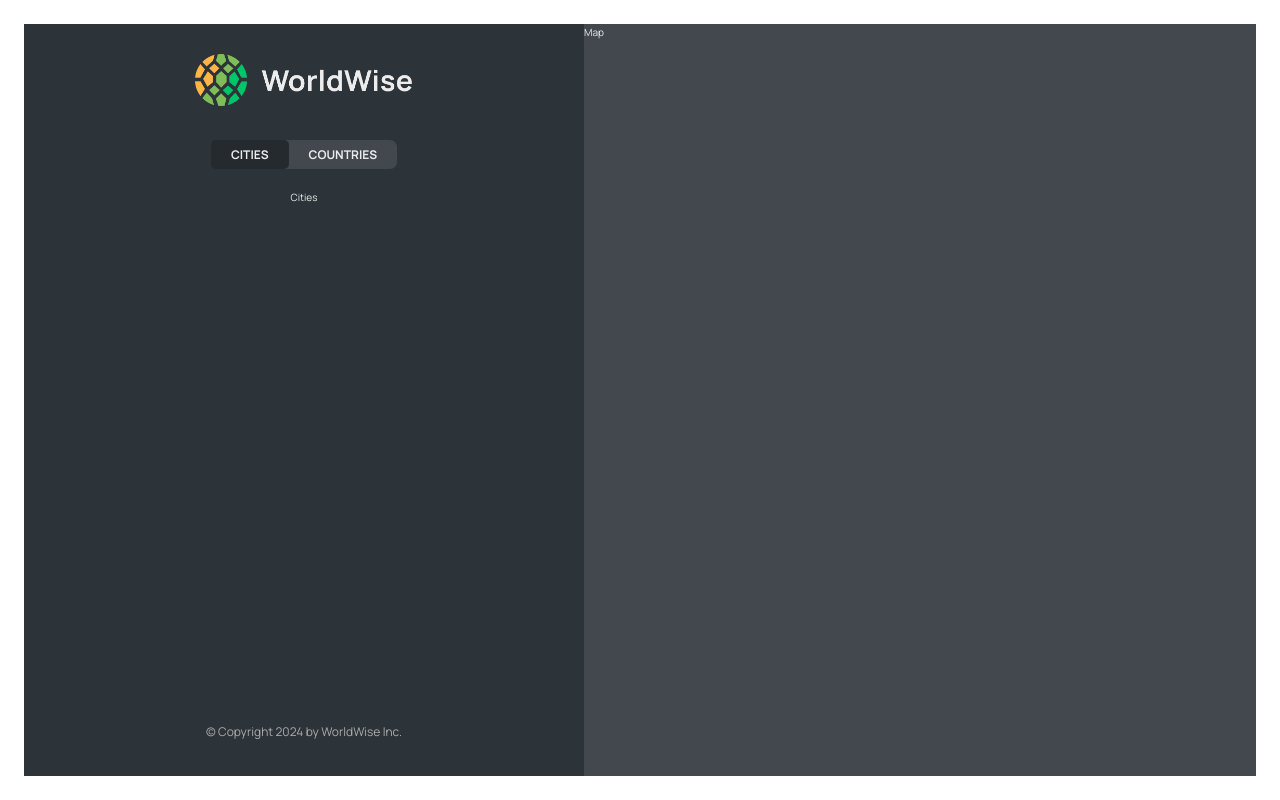
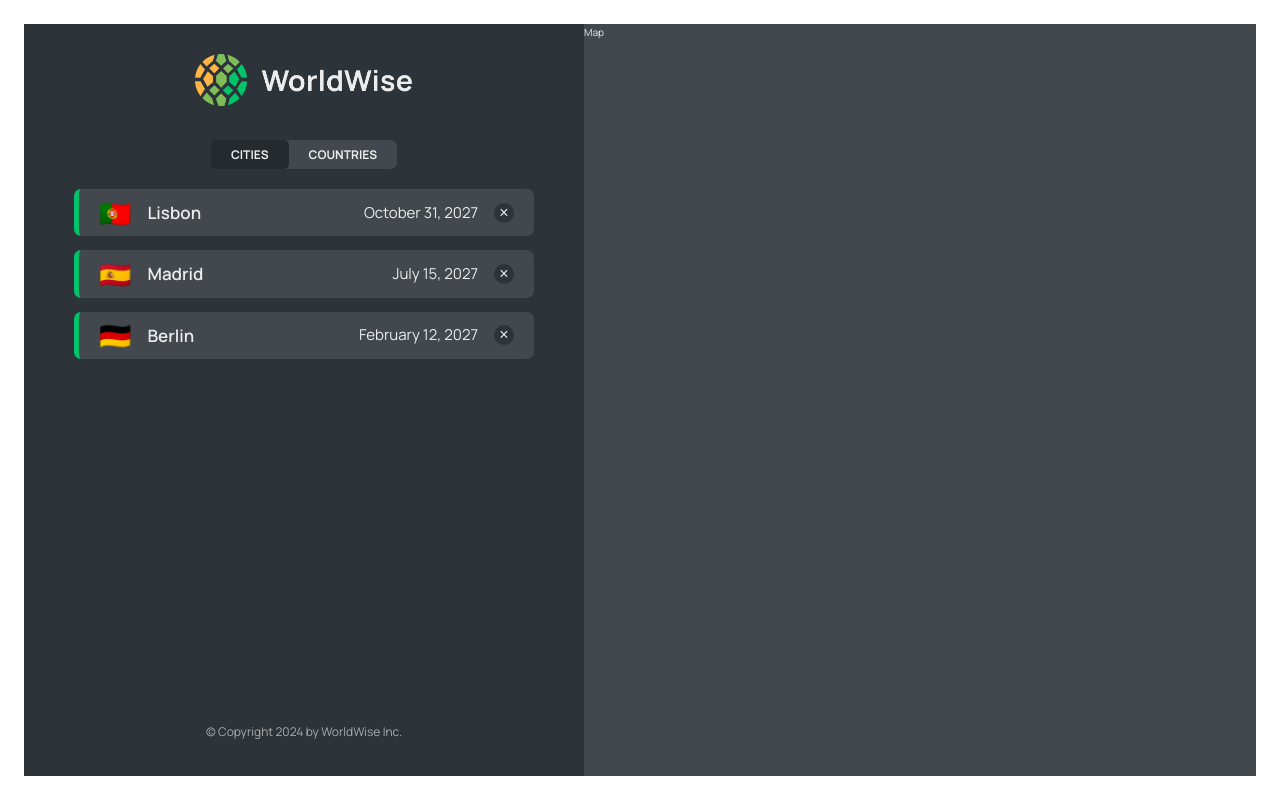
Before and after one commit to Rezuan-Ahmed-git/world-wise, a React (Vite) app: page /app/cities in a window 1280 px wide. Built offline with nearby package versions, Linux system fonts and the light colour scheme; data requests are answered from the project's data file.

Commit message:
feat: cities list implement and json server setup for fake api

```diff
--- a/package.json
+++ b/package.json
@@ -7,9 +7,11 @@
     "dev": "vite",
     "build": "vite build",
     "lint": "eslint . --ext js,jsx --report-unused-disable-directives --max-warnings 0",
-    "preview": "vite preview"
+    "preview": "vite preview",
+    "server": "json-server --watch data/cities.json --port 8002"
   },
   "dependencies": {
+    "json-server": "^1.0.0-beta.1",
     "react": "^18.2.0",
     "react-dom": "^18.2.0",
     "react-router-dom": "^6.25.1"
--- a/src/App.jsx
+++ b/src/App.jsx
@@ -5,8 +5,32 @@
 import PageNotFound from './pages/PageNotFound';
 import AppLayout from './pages/AppLayout';
 import Login from './pages/Login';
+import CityList from './components/CityList';
+import { useEffect, useState } from 'react';
+
+const BASE_URL = 'http://localhost:8002';
 
 function App() {
+  const [cities, setCities] = useState([]);
+  const [isLoading, setLoading] = useState(false);
+
+  useEffect(function () {
+    async function fetchCities() {
+      try {
+        setLoading(true);
+        const res = await fetch(`${BASE_URL}/cities`);
+        const data = await res.json();
+        setCities(data);
+      } catch {
+        alert('There was an error loading data...');
+      } finally {
+        setLoading(false);
+      }
+    }
+
+    fetchCities();
+  }, []);
+
   return (
     <BrowserRouter>
       <Routes>
@@ -15,8 +39,14 @@
         <Route path="pricing" element={<Pricing />} />
         <Route path="login" element={<Login />} />
         <Route path="app" element={<AppLayout />}>
-          <Route index element={<p>List of Cities</p>} />
-          <Route path="cities" element={<p>Cities</p>} />
+          <Route
+            index
+            element={<CityList cities={cities} isLoading={isLoading} />}
+          />
+          <Route
+            path="cities"
+            element={<CityList cities={cities} isLoading={isLoading} />}
+          />
           <Route path="countries" element={<p>countries</p>} />
           <Route path="form" element={<p>form</p>} />
         </Route>
--- /dev/null
+++ b/src/components/CityItem.jsx
@@ -0,0 +1,22 @@
+import styles from './CityItem.module.css';
+
+const formatDate = (date) =>
+  new Intl.DateTimeFormat('en', {
+    day: 'numeric',
+    month: 'long',
+    year: 'numeric',
+  }).format(new Date(date));
+
+function CityItem({ city }) {
+  const { cityName, emoji, date } = city;
+  return (
+    <li className={styles.cityItem}>
+      <span className={styles.emoji}>{emoji}</span>
+      <h3 className={styles.name}>{cityName}</h3>
+      <time className={styles.date}> {formatDate(date)} </time>
+      <button className={styles.deleteBtn}>&times;</button>
+    </li>
+  );
+}
+
+export default CityItem;
--- /dev/null
+++ b/src/components/CityList.jsx
@@ -0,0 +1,23 @@
+import CityItem from './CityItem';
+import styles from './CityList.module.css';
+import Message from './Message';
+import Spinner from './Spinner';
+
+function CityList({ cities, isLoading }) {
+  if (isLoading) return <Spinner />;
+
+  if (!cities.length)
+    return (
+      <Message message="Add your first city by clicking on a city on the map" />
+    );
+
+  return (
+    <ul className={styles.cityList}>
+      {cities.map((city) => (
+        <CityItem city={city} key={city.id} />
+      ))}
+    </ul>
+  );
+}
+
+export default CityList;
```
Also changed, not shown: data/cities copy.json (added, +40 -0 lines), 1 other file (tests, documents, lock files or other folders).
